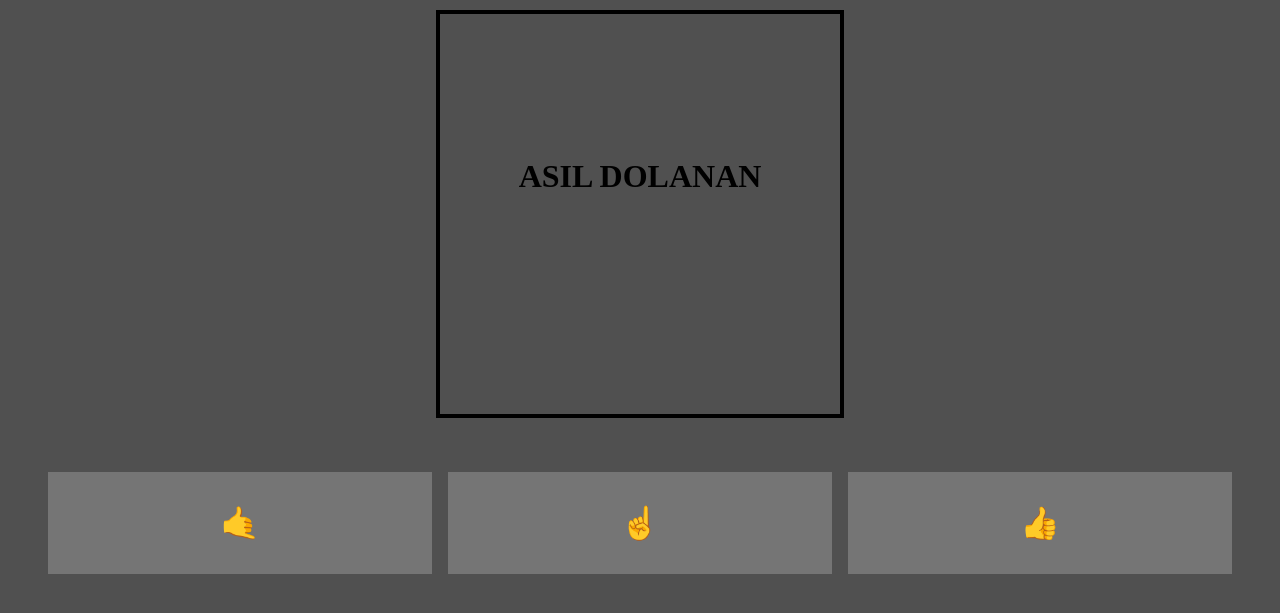
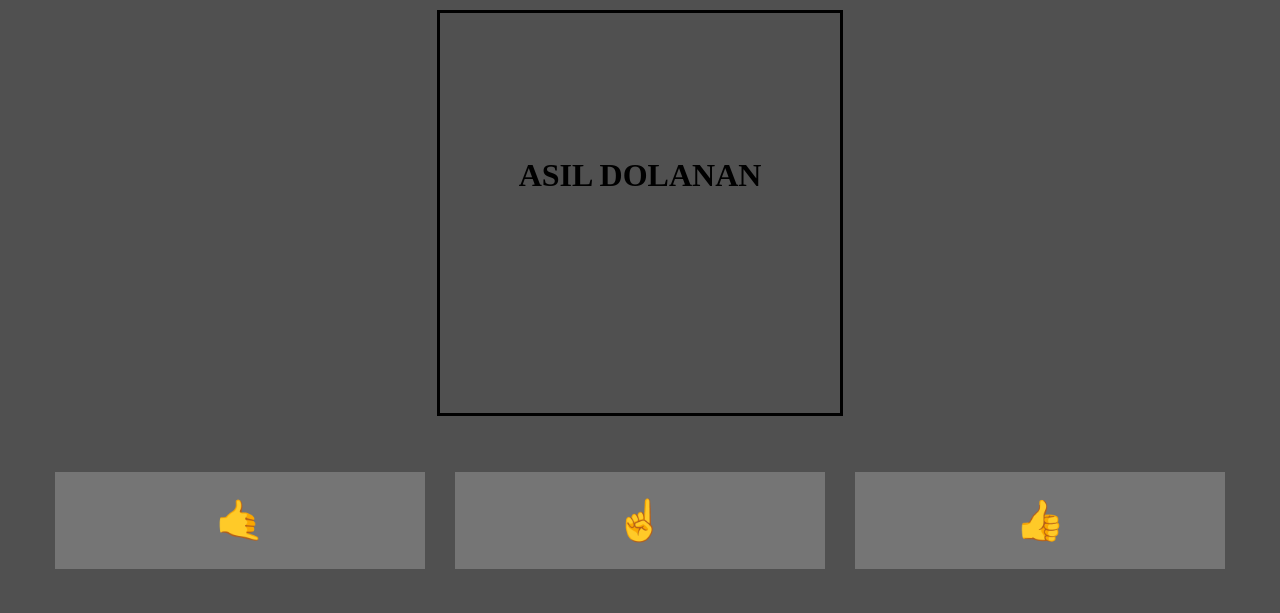
Before and after one commit to handimanny/handimanny.github.io, a PHP site: page /suit/index.html in a window 1280 px wide. Shown: the part 60-673 px from the top of the page. Run offline with PHP 8.4, Linux system fonts and the light colour scheme.

Commit message:
/* justify-content: center; */   /* align-items: center; */

```diff
--- a/suit/styling.css
+++ b/suit/styling.css
@@ -16,6 +16,7 @@
 
 .modal-content {
   position: relative;
+  /* bagian modal */
   background-color: rgb(80, 80, 80);
   margin: 15% auto;
   padding: 20px;
@@ -84,24 +85,24 @@ body,
   align-items: center;
   flex-direction: column;
   margin: 0 auto;
-  border: 0.3rem solid rgb(0, 0, 0);
-  width: 25rem;
-  height: 25rem;
+  border: 3px solid rgb(0, 0, 0);
+  width: 400px;
+  height: 400px;
   text-align: center;
 }
 
 .games {
   display: flex;
   /* justify-content: center; */
-  align-items: center;
+  /* align-items: center; */
 }
 
 .option {
-  width: 100%;
-  margin: 0.5rem 0.5rem;
-  padding: 2rem;
+  width: 30%;
+  margin: 10px 15px;
+  padding: 25px;
   text-align: center;
-  font-size: 2rem;
+  font-size: 40px;
   background-color: rgb(117, 117, 117);
 }
 
```
